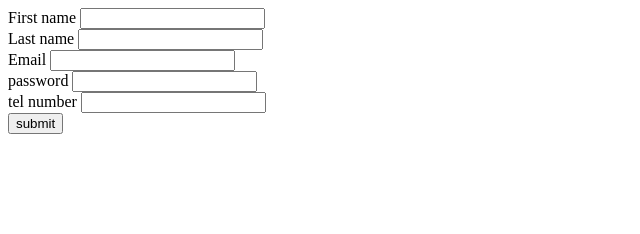
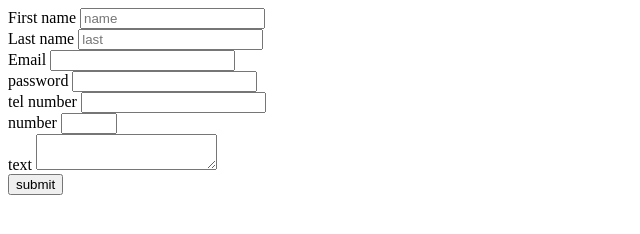
Before and after one commit to magdachikhr-hub/HTML_input, a plain HTML site: page index.html in a window 1280 px wide. Shown: the whole page, without its empty margins (0-640 px from the left). Drawn offline with Linux system fonts and the light colour scheme.

Commit message:
finished input

```diff
--- a/index.html
+++ b/index.html
@@ -10,11 +10,11 @@
       <div class="name_lastname">
         <div>
           <label for="name">First name</label>
-          <input type="text" id="name" />
+          <input type="text" id="name" placeholder="name" />
         </div>
         <div>
           <label for="last_name">Last name</label>
-          <input type="text" id="last_name" />
+          <input type="text" id="last_name" placeholder="last" />
         </div>
       </div>
       <div>
@@ -30,6 +30,16 @@
         <input type="tel" id="phone" />
       </div>
 
+      <div>
+        <label for="number">number</label>
+        <input type="number" id="number" min="0" max="10" />
+      </div>
+
+      <div>
+        <label for="text">text </label>
+        <textarea id="text"></textarea>
+      </div>
+
       <button type="submit">submit</button>
     </form>
   </body>
```
